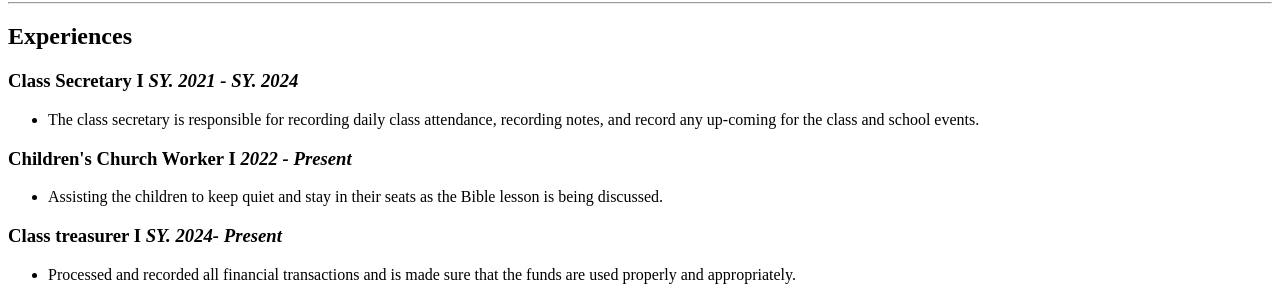
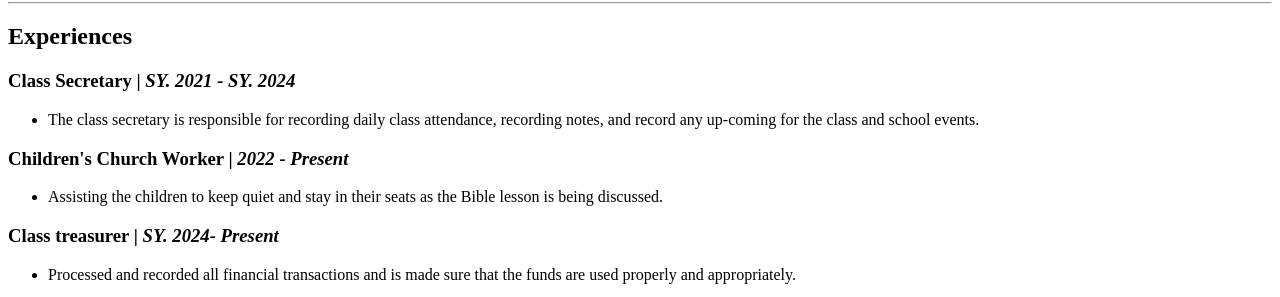
Before and after one commit to SofiaCArevalo/my_first_html, a plain HTML site: page PETA.html in a window 1280 px wide. Shown: the part 372-669 px from the top of the page. Drawn offline with Linux system fonts and the light colour scheme.

Commit message:
Update PETA.html

```diff
--- a/PETA.html
+++ b/PETA.html
@@ -21,15 +21,15 @@
             </ul>
         <hr/>
             <h2>Experiences</h2>
-            <h3>Class Secretary I <em>SY. 2021 - SY. 2024</em></h3>
+            <h3>Class Secretary | <em>SY. 2021 - SY. 2024</em></h3>
             <ul>
                 <li>The class secretary is responsible for recording daily class attendance, recording notes, and record any up-coming for the class and school events. </li>
             </ul>
-            <h3> Children's Church Worker I <em>2022 - Present</em></h3>
+            <h3> Children's Church Worker | <em>2022 - Present</em></h3>
             <ul>
                 <li>Assisting the children to keep quiet and stay in their seats as the Bible lesson is being discussed.</li>
             </ul>
-            <h3>Class treasurer I <em>SY. 2024- Present</em></h3>
+            <h3>Class treasurer | <em>SY. 2024- Present</em></h3>
             <ul>
                 <li>Processed and recorded all financial transactions and is made sure that the funds are used properly and appropriately.</li>
 
```
